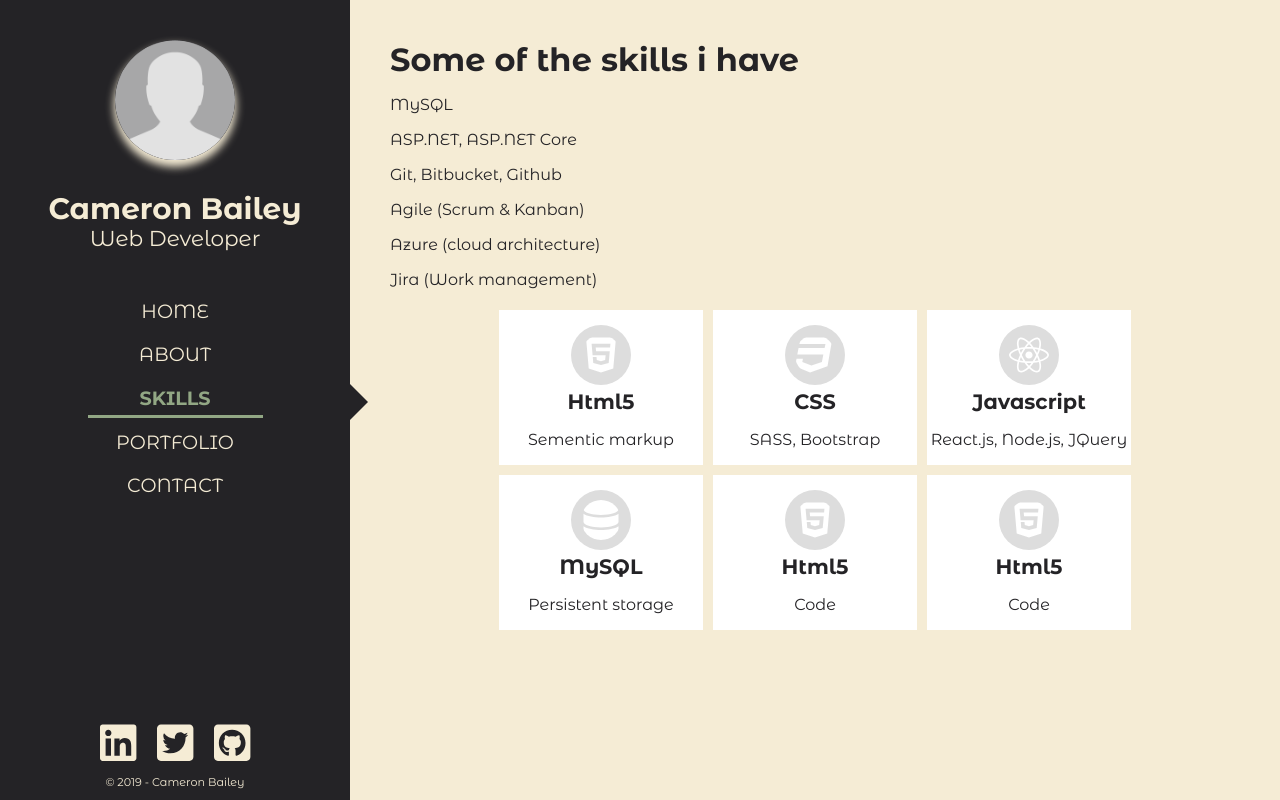
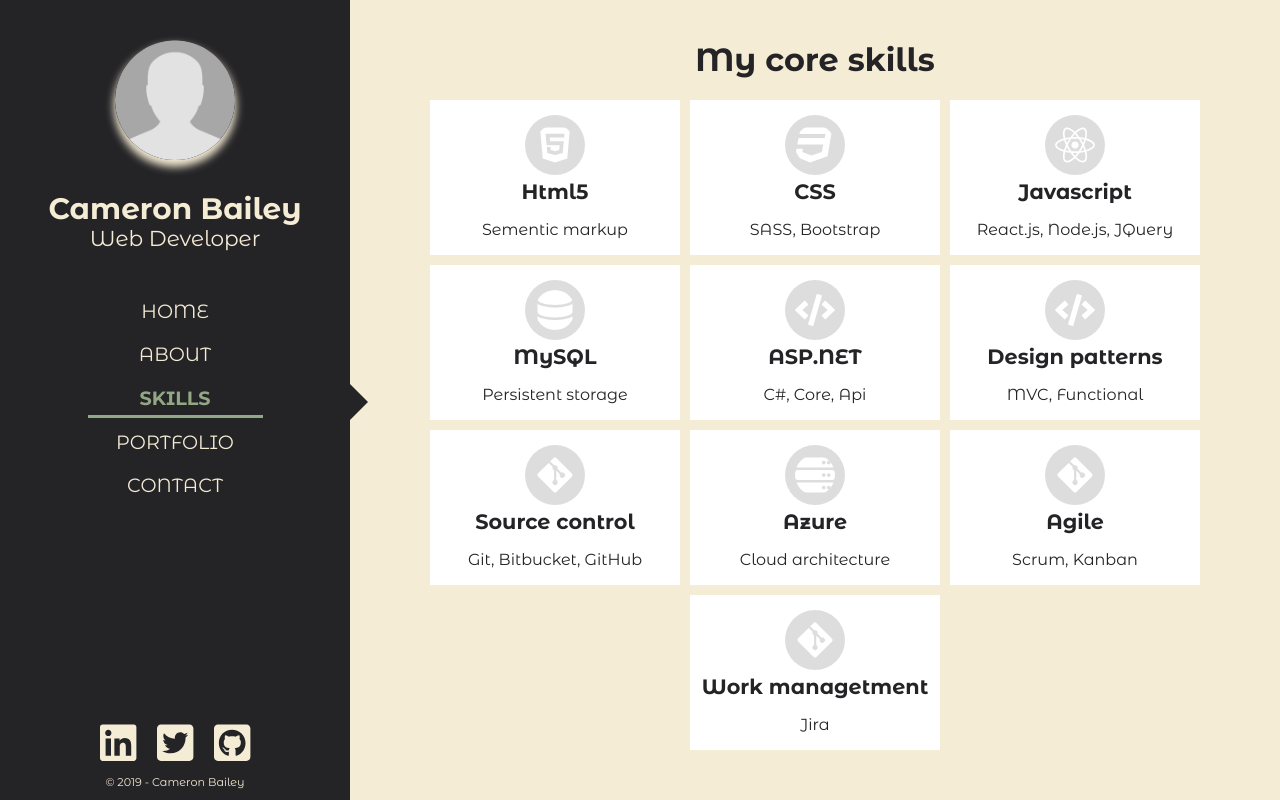
Before and after one commit to Cameron216/Portfolio, a React (Create React App) app in the folder client/: page /skills in a window 1280 px wide. Built offline with nearby package versions, Linux system fonts and the light colour scheme.

Commit message:
More work done on skill page

```diff
--- a/client/src/components/About/About.js
+++ b/client/src/components/About/About.js
@@ -28,7 +28,7 @@
             <p>I aim to please by producing work to the highest quality.</p>
             <p>
                 When I'm not working I can be found spending time with the
-                family or working out in the gym. I am also an MMO lover but i
+                family or working out in the gym. I am also an MMO lover but I
                 don't get too much time for that these days.
             </p>
         </div>
--- a/client/src/components/Skills/SkillItem/SkillItem.js
+++ b/client/src/components/Skills/SkillItem/SkillItem.js
@@ -1,5 +1,13 @@
 import React from 'react';
-import { FaHtml5, FaCode, FaCss3, FaReact, FaDatabase } from 'react-icons/fa';
+import {
+    FaHtml5,
+    FaCode,
+    FaCss3,
+    FaReact,
+    FaDatabase,
+    FaGitAlt,
+    FaServer
+} from 'react-icons/fa';
 
 import './SkillItem.scss';
 
@@ -20,6 +28,12 @@
         case 'FaDatabase':
             return <FaDatabase />;
             break;
+        case 'FaGitAlt':
+            return <FaGitAlt />;
+            break;
+        case 'FaServer':
+            return <FaServer />;
+            break;
         default:
             return <FaCode />;
             break;
--- a/client/src/components/Skills/SkillItem/SkillItem.scss
+++ b/client/src/components/Skills/SkillItem/SkillItem.scss
@@ -5,11 +5,8 @@
     padding-top: 5px;
     margin: 5px;
     width: 24%;
+    min-width: 250px;
     text-align: center;
-
-    &:hover + .skill-item__icon svg {
-        color: red;
-    }
 
     .skill-item__icon {
         margin-top: 10px;
@@ -26,6 +23,11 @@
         }
     }
 
+    &:hover .skill-item__icon svg {
+        color: $darkGrey;
+        background-color: $khaki;
+    }
+
     .skill-item__name {
         font-size: 1.3em;
         font-weight: bold;
--- a/client/src/components/Skills/Skills.js
+++ b/client/src/components/Skills/Skills.js
@@ -6,17 +6,8 @@
 const Skills = () => {
     return (
         <div className="skills-container">
-            <h1>Some of the skills i have</h1>
+            <h1>My core skills</h1>
 
-            <p>MySQL</p>
-            <p>ASP.NET, ASP.NET Core</p>
-            <p>Git, Bitbucket, Github</p>
-            <p>Agile (Scrum & Kanban)</p>
-            <p>Azure (cloud architecture)</p>
-            <p>Jira (Work management)</p>
-            <p></p>
-            <p></p>
-            <p></p>
             <div className="skill-item-container">
                 <SkillItem
                     icon="FaHtml5"
@@ -38,8 +29,36 @@
                     name="MySQL"
                     description="Persistent storage"
                 />
-                <SkillItem icon="FaHtml5" name="Html5" description="Code" />
-                <SkillItem icon="FaHtml5" name="Html5" description="Code" />
+                <SkillItem
+                    icon="FaCode"
+                    name="ASP.NET"
+                    description="C#, Core, Api"
+                />
+                <SkillItem
+                    icon="FaCode"
+                    name="Design patterns"
+                    description="MVC, Functional"
+                />
+                <SkillItem
+                    icon="FaGitAlt"
+                    name="Source control"
+                    description="Git, Bitbucket, GitHub"
+                />
+                <SkillItem
+                    icon="FaServer"
+                    name="Azure"
+                    description="Cloud architecture"
+                />
+                <SkillItem
+                    icon="FaGitAlt"
+                    name="Agile"
+                    description="Scrum, Kanban"
+                />
+                <SkillItem
+                    icon="FaGitAlt"
+                    name="Work managetment"
+                    description="Jira"
+                />
             </div>
         </div>
     );
--- a/client/src/components/Skills/Skills.scss
+++ b/client/src/components/Skills/Skills.scss
@@ -3,7 +3,8 @@
     padding: 40px;
 
     h1 {
-        margin: 0;
+        margin: 0 0 0.5em 0;
+        text-align: center;
     }
 
     .skill-item-container {
```
